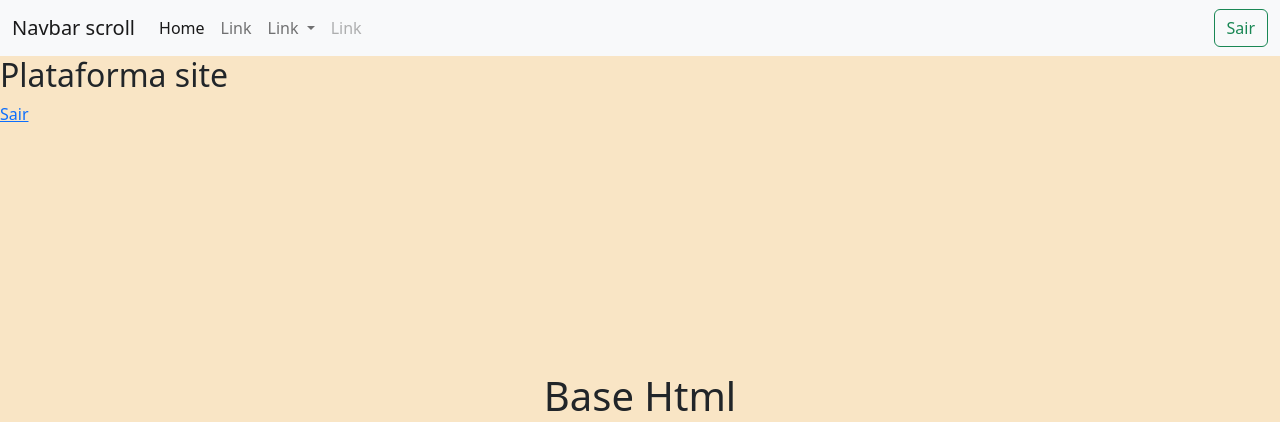
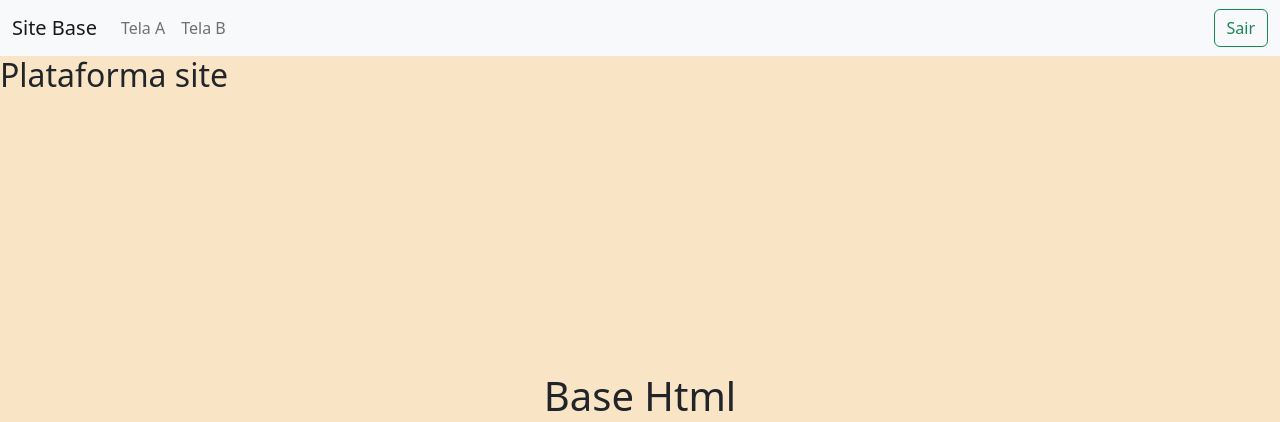
Before and after one commit to ChrystiandaHora/Plataforma, a Django app: page / in a window 1280 px wide. Shown: the top 422 px of the page. Run offline with Django 4.2, Linux system fonts and the light colour scheme; the visitor is signed in with stand-in values (Sample User, id 1).

```diff
--- a/plataforma/templates/plataforma.html
+++ b/plataforma/templates/plataforma.html
@@ -1,5 +1,4 @@
 {% extends 'base.html'%}
 {% block content %}
 <h2>Plataforma site</h2>
-<a type="button" value="Sair" href="{% url 'logout' %}">Sair</a>
 {% endblock %}
--- a/templates/base.html
+++ b/templates/base.html
@@ -15,7 +15,7 @@
 <body>
     <nav class="navbar navbar-expand-lg bg-light">
         <div class="container-fluid">
-            <a class="navbar-brand" href="#">Navbar scroll</a>
+            <a class="navbar-brand" href="#">Site Base</a>
             <button class="navbar-toggler" type="button" data-bs-toggle="collapse" data-bs-target="#navbarScroll"
                 aria-controls="navbarScroll" aria-expanded="false" aria-label="Toggle navigation">
                 <span class="navbar-toggler-icon"></span>
@@ -23,31 +23,16 @@
             <div class="collapse navbar-collapse" id="navbarScroll">
                 <ul class="navbar-nav me-auto my-2 my-lg-0 navbar-nav-scroll" style="--bs-scroll-height: 100px;">
                     <li class="nav-item">
-                        <a class="nav-link active" aria-current="page" href="#">Home</a>
+                        <a class="nav-link" href="#">Tela A</a>
                     </li>
                     <li class="nav-item">
-                        <a class="nav-link" href="#">Link</a>
-                    </li>
-                    <li class="nav-item dropdown">
-                        <a class="nav-link dropdown-toggle" href="#" role="button" data-bs-toggle="dropdown"
-                            aria-expanded="false">
-                            Link
-                        </a>
-                        <ul class="dropdown-menu">
-                            <li><a class="dropdown-item" href="#">Action</a></li>
-                            <li><a class="dropdown-item" href="#">Another action</a></li>
-                            <li>
-                                <hr class="dropdown-divider">
-                            </li>
-                            <li><a class="dropdown-item" href="#">Something else here</a></li>
-                        </ul>
-                    </li>
-                    <li class="nav-item">
-                        <a class="nav-link disabled">Link</a>
+                        <a class="nav-link" href="#">Tela B</a>
                     </li>
                 </ul>
                 <form class="d-flex" role="search">
-                    <button class="btn btn-outline-success" type="submit" href="{% url 'logout' %}">Sair</button>
+                    <!-- <button class="btn btn-outline-success" type="submit" href="{% url 'logout' %}">Sair</button> -->
+                    <a type="button" class="btn btn-outline-success" href="{% url 'logout' %}">Sair</a>
+
 
                 </form>
             </div>
```
Also changed, not shown: Django_Auth/settings.py (+11 -0 lines), usuarios/templates/cadastro.html (+10 -2 lines), usuarios/templates/login.html (+9 -5 lines), usuarios/views.py (+28 -8 lines).
